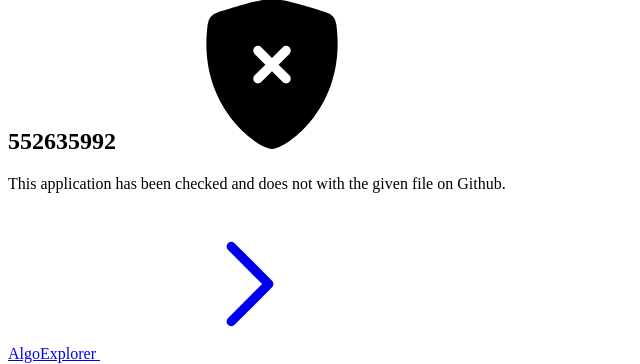
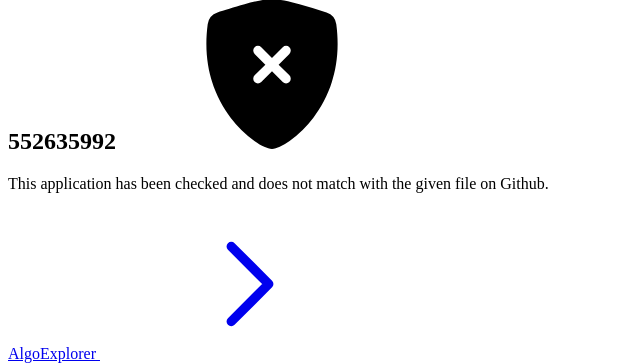
Before and after one commit to Hossein-79/twins, a Django app: template twins/templates/search_application.html in a window 1280 px wide. Shown: the part 681-1045 px from the top of the page, without its empty margins (0-640 px from the left). Run offline with Django 4.2, Linux system fonts and the light colour scheme; the template is opened without the code that fills it, so the values that code supplies are empty; parts of the project's set-up code (start-up, migrations or seed data) failed here and were passed over.

Commit message:
Fixed a typo.

```diff
--- a/twins/templates/search_application.html
+++ b/twins/templates/search_application.html
@@ -83,7 +83,7 @@
             <div class="card-item">
                 <div>
                     <p class="text-base font-semibold text-rose-400">
-                        This application has been checked and does not with the given file on Github.
+                        This application has been checked and does not match with the given file on Github.
                     </p>
                 </div>
             </div>
```
